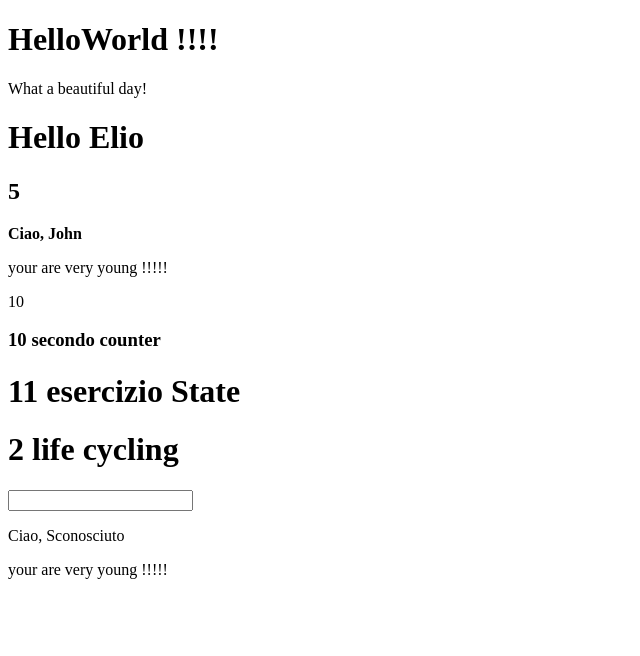
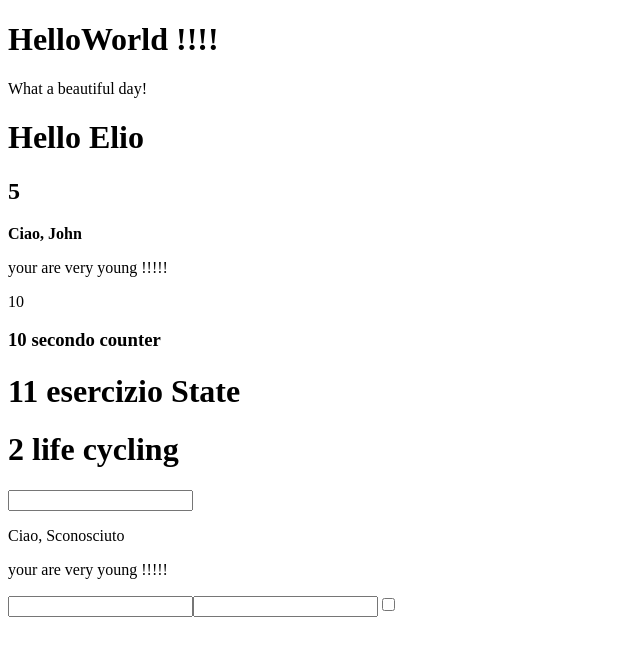
Before and after one commit to Castels88/React-esercizi, a React (Create React App) app: page / in a window 1280 px wide. Shown: the top 656 px of the page, without its empty margins (0-640 px from the left). Built offline with nearby package versions, Linux system fonts and the light colour scheme.

Commit message:
fine esercizio form-02

```diff
--- a/src/App.js
+++ b/src/App.js
@@ -4,6 +4,7 @@
 import { CounterLifeCycling } from "./CounterLifecycling";
 import { HelloWorld } from "./Helloworld";
 import { InteractiveWelcome } from "./InteractiveWelcome";
+import { Login } from "./Login";
 import { Message } from "./Message";
 import { Name } from "./Name";
 import { SecondCounter } from "./SecondCounter";
@@ -23,6 +24,7 @@
         <CounterDisplay NumeroIniziale={1} IncrementValue={1} Timeout={500}/>
         <CounterLifeCycling NumeroIniziale={1} IncrementValue={1} Timeout={500}/>
         <InteractiveWelcome/>
+        <Login/>
     </div>
     )
 }
--- /dev/null
+++ b/src/Login.js
@@ -0,0 +1,31 @@
+import React from "react";
+export class Login extends React.Component{
+    state = {
+        username: "",
+        password: "",
+        remember: false
+    }
+    HandleInputChange = (event)=>{
+        const value = event.target.value
+        const name = event.target.name
+        const type = event.target.type
+        const checked = event.target.checked
+        this.setState({
+            [name] : type === "checkbox" ? checked : value
+        })
+    }
+    render(){
+        return(
+            <div>
+                <input type="text" name="username" value={this.state.username} onChange={this.HandleInputChange} />
+                <input type="password" name="password" value={this.state.password} onChange={this.HandleInputChange}/>
+                <input type="checkbox" name="remember" checked={this.state.remember} onChange={this.HandleInputChange}/>
+            </div>
+        )
+    }
+}
+
+// Forms - 02
+// Create a Login component containing three
+// inputs: a username input, a password input and a remember checkbox.
+// All three inputs should be controlled components.
```
